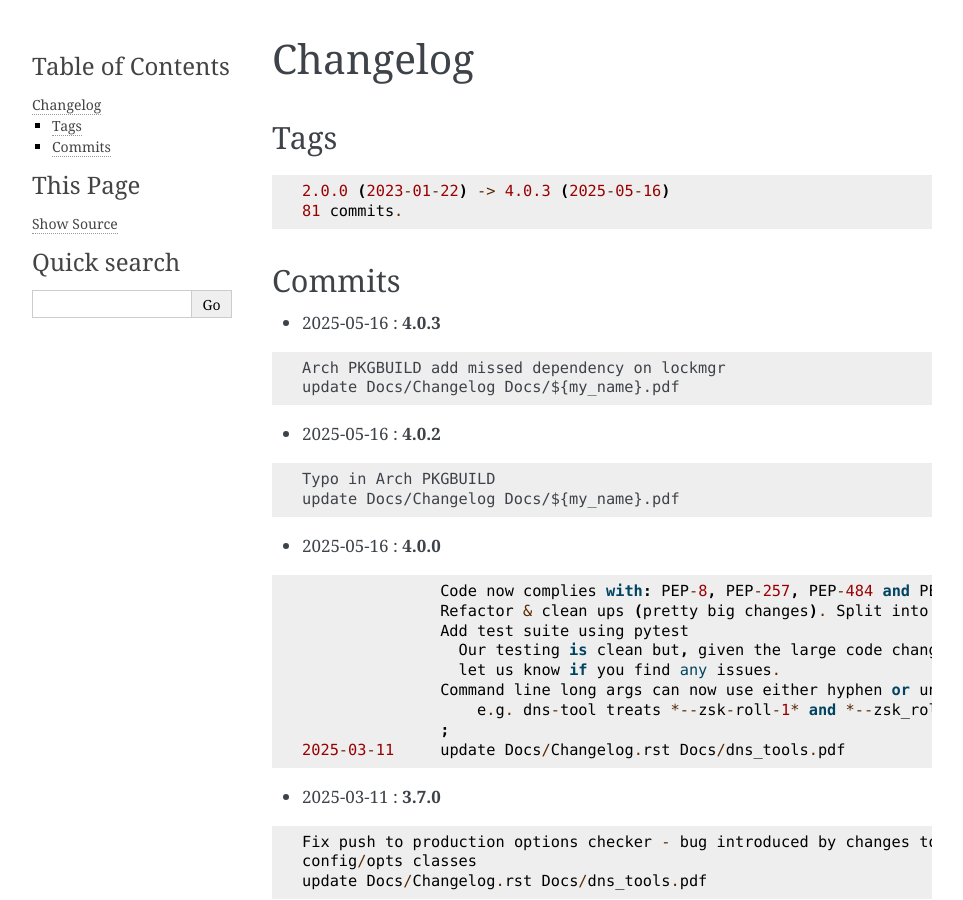
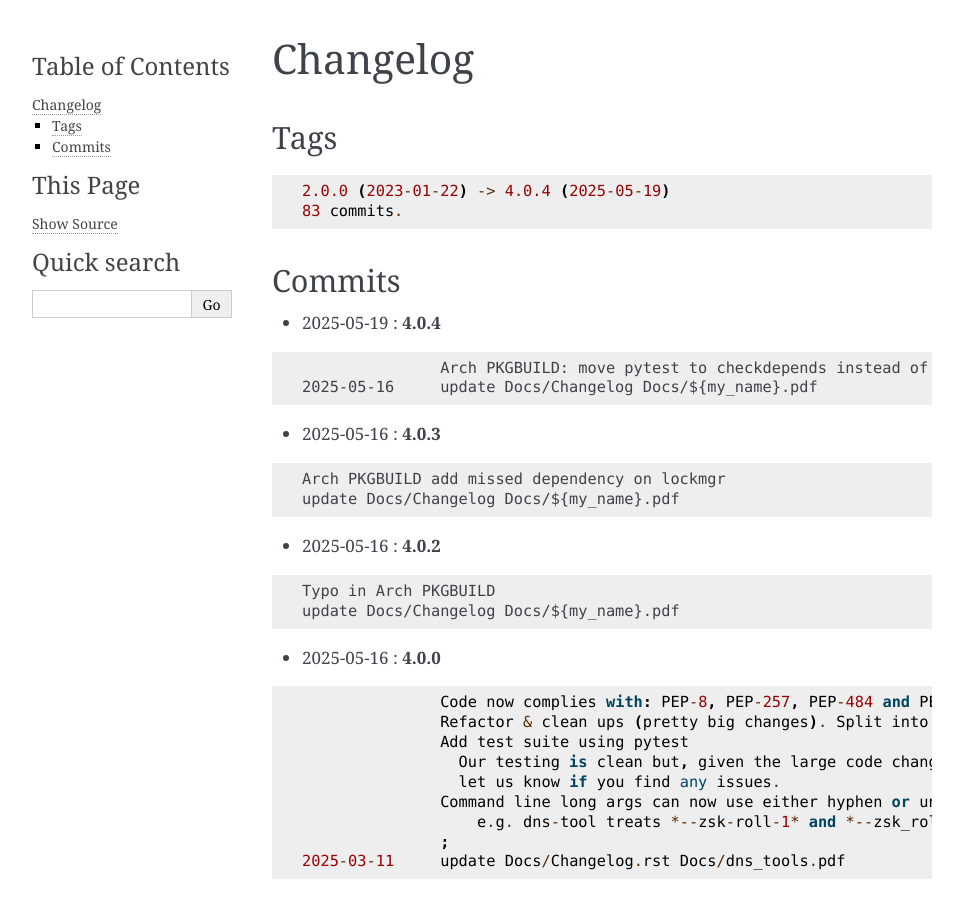
Before and after one commit to gene-git/dns_tools, a Sphinx documentation site: the page built from Docs/Changelog.rst, in a window 1280 px wide and 900 px high. Shown: the whole window, without its empty margins (148-1111 px from the left). Built offline with Sphinx 7.4.7, drawn with Linux system fonts in a browser that asks for light colours; pages that are not in the unit, such as notebooks, are missing from menus.

Commit message:
update Docs/Changelog Docs/${my_name}.pdf

```diff
--- a/Docs/Changelog.rst
+++ b/Docs/Changelog.rst
@@ -7,12 +7,19 @@ Tags
 
 ::
 
-	2.0.0 (2023-01-22) -> 4.0.3 (2025-05-16)
-	81 commits.
+	2.0.0 (2023-01-22) -> 4.0.4 (2025-05-19)
+	83 commits.
 
 Commits
 =======
 
+
+* 2025-05-19  : **4.0.4**
+
+::
+
+                Arch PKGBUILD: move pytest to checkdepends instead of makedepends
+ 2025-05-16     update Docs/Changelog Docs/${my_name}.pdf
 
 * 2025-05-16  : **4.0.3**
 
```
Also changed, not shown: 2 other files.
